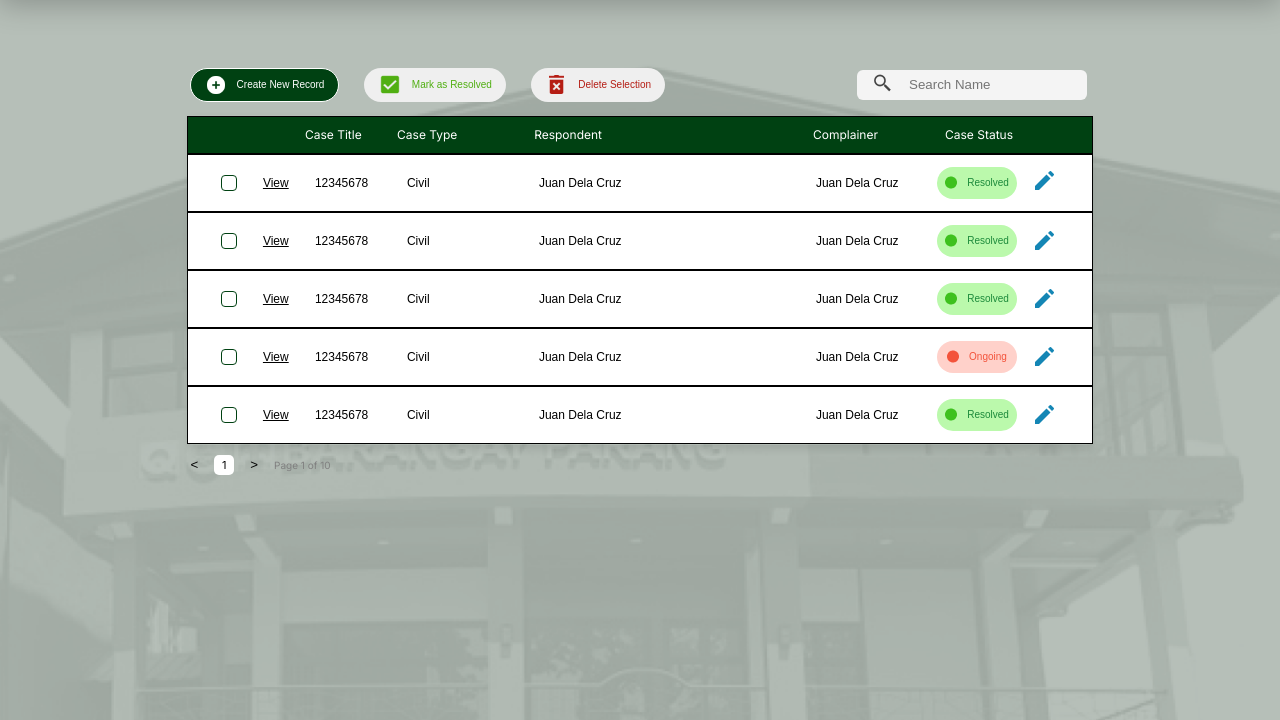
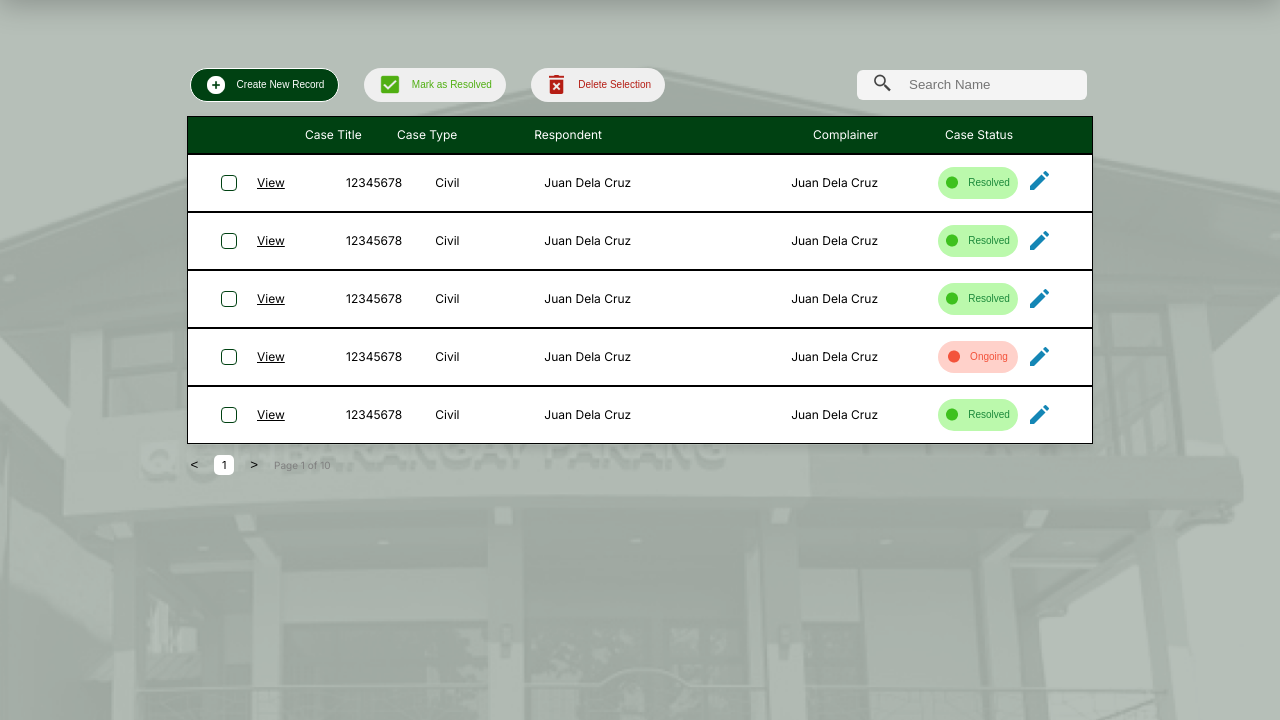
Before and after one commit to albarr15/brgy-parang, a web app: file views/lupon-homepage.html in a window 1280 px wide. Shown: the part 80-800 px from the top of the page. Run offline with its HTML, style and script files only (its server is not run), Linux system fonts and the light colour scheme.

Commit message:
Improved tanod and lupon homepages, fixed links

```diff
--- a/public/css/homepage.css
+++ b/public/css/homepage.css
@@ -742,7 +742,7 @@
 }
 
 .status.margin2{
-  margin-left: 700px;
+  margin-left: 60px;
   font-size: 10px;
   max-width: 80px;
 }
@@ -751,7 +751,6 @@
   margin-left: 0px;
   margin-right: 50px;
   font-size: 10px;
-
 }
 
 .checkbox.margin{
@@ -760,6 +759,7 @@
 
 .form-action-btn.margin{
   margin-left: 15px;
+  padding-right: 50px;
 }
 
 .content-container-tanod-home{
@@ -768,7 +768,6 @@
   align-items: center;
   margin-top: 20px;
   height: auto;
-  min-width: fit-content;
 }
 
 .box-content-top{
@@ -911,15 +910,15 @@
 }
 
 .content-text-main.date{
-  margin-left: 90px;
+  margin-left: 30px;
 }
 
 .content-text-main.reportee{
-  margin-left: 130px;
+  margin-left: 50px;
 }
 
 .content-text-main.respondent{
-  margin-left: 275px;
+  margin-left: 160px;
 }
 
 
@@ -930,8 +929,8 @@
 }
 
 .underline-lupon-tanod{
-  margin-left: 610px;
-  margin-right: 40px;
+  margin-left: 20px;
+  margin-right: 20px;
   text-decoration: underline;
 
 }
```
Also changed, not shown: views/lupon-homepage.html (+11 -11 lines), views/tanod-homepage.html (+10 -10 lines).
